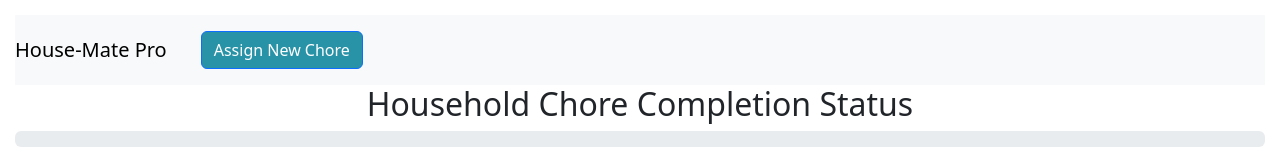
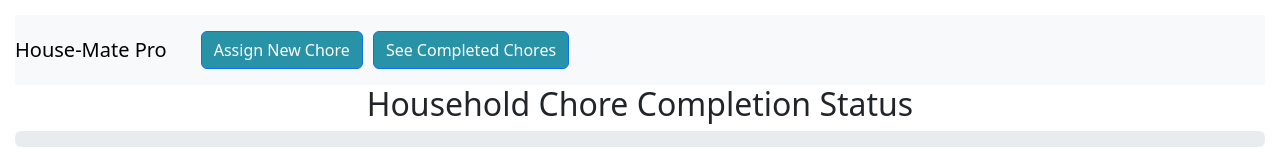
Before and after one commit to giselle-arboleda/Final-Project, a React (Create React App) app in the folder housemate-pro/: page / in a window 1280 px wide. Shown: the top 160 px of the page. Built offline with nearby package versions, Linux system fonts and the light colour scheme.

Commit message:
See completed chores button

```diff
--- a/housemate-pro/src/components/Navbar.js
+++ b/housemate-pro/src/components/Navbar.js
@@ -14,6 +14,10 @@ const navbar = ({ onRequestNewChore, onReset }) => {
             <Button className='request-chore-button' onClick={onRequestNewChore}>
               Assign New Chore
             </Button>
+
+            <Button className='request-chore-button' onClick={onReset}>
+              See Completed Chores
+            </Button>
           </Nav.Link>
         </Nav>
       </Navbar.Collapse>
```
